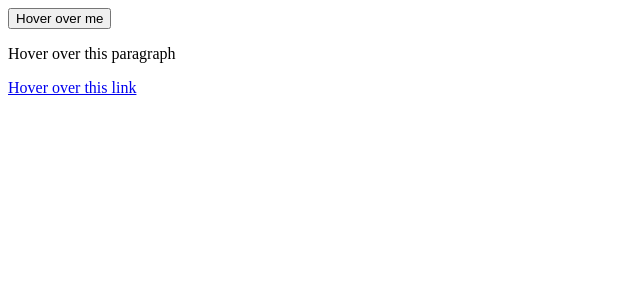
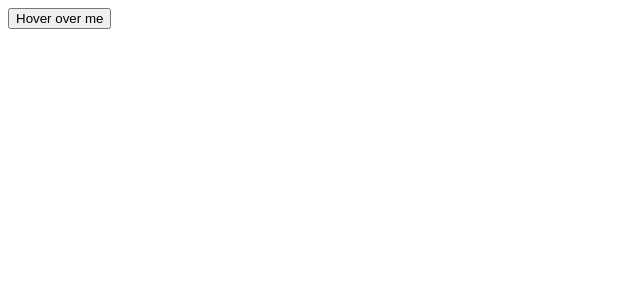
Before and after one commit to acciojob/react-composition-3-Padma-darsi, a React app: page / in a window 1280 px wide. Shown: the top 300 px of the page, without its empty margins (0-640 px from the left). Built offline with nearby package versions, Linux system fonts and the light colour scheme.

Commit message:
Update App.js

```diff
--- a/src/components/App.js
+++ b/src/components/App.js
@@ -6,16 +6,8 @@ const App = () => {
   return (
     <div id="main">
       {/* Do not remove the main div */}
-      <Tooltip text="This is a tooltip for Button">
+      <Tooltip text="This is tooltip text">
         <button>Hover over me</button>
-      </Tooltip>
-
-      <Tooltip text="Tooltip for text example">
-        <p>Hover over this paragraph</p>
-      </Tooltip>
-
-      <Tooltip text="Tooltip for link">
-        <a href="#">Hover over this link</a>
       </Tooltip>
     </div>
   );
```
